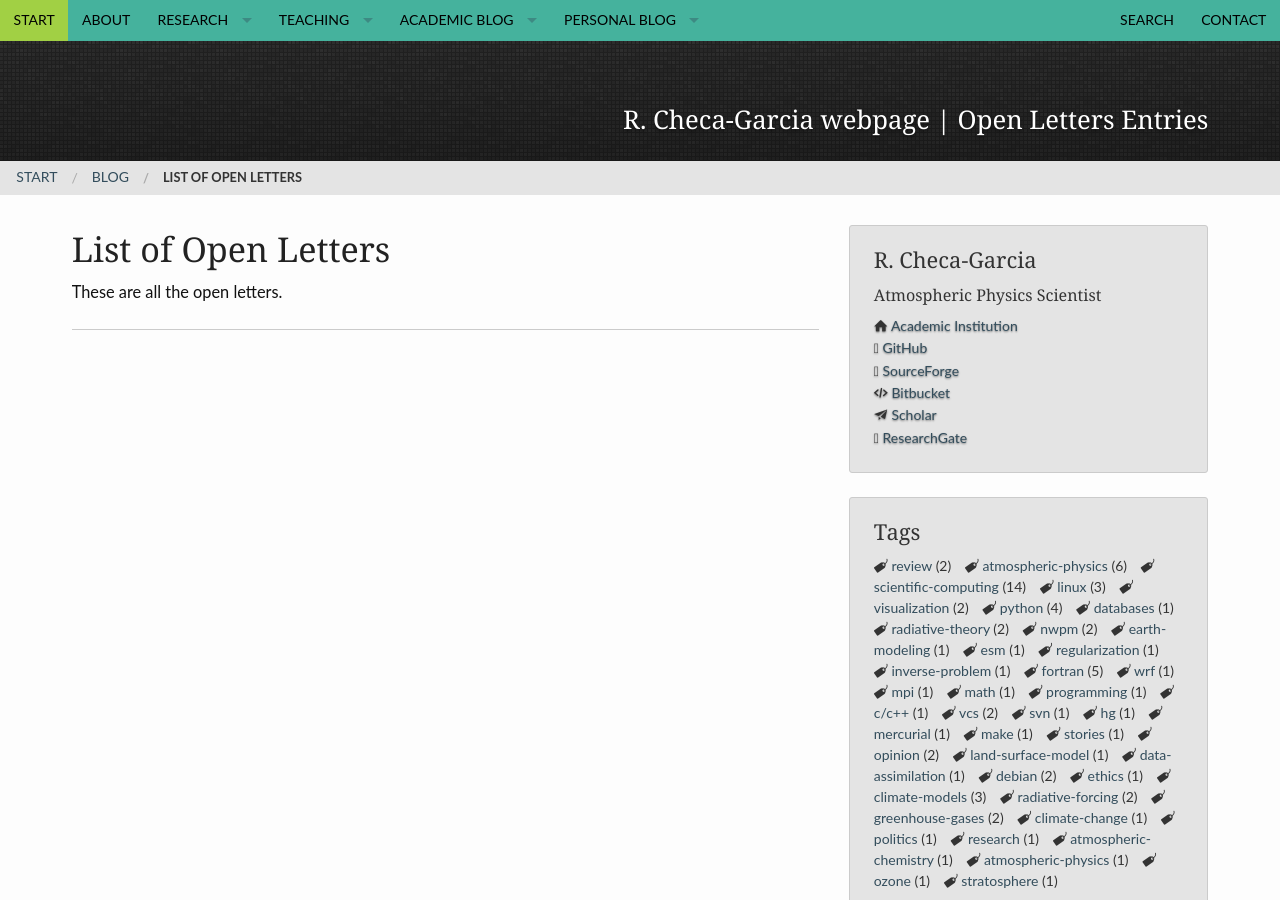
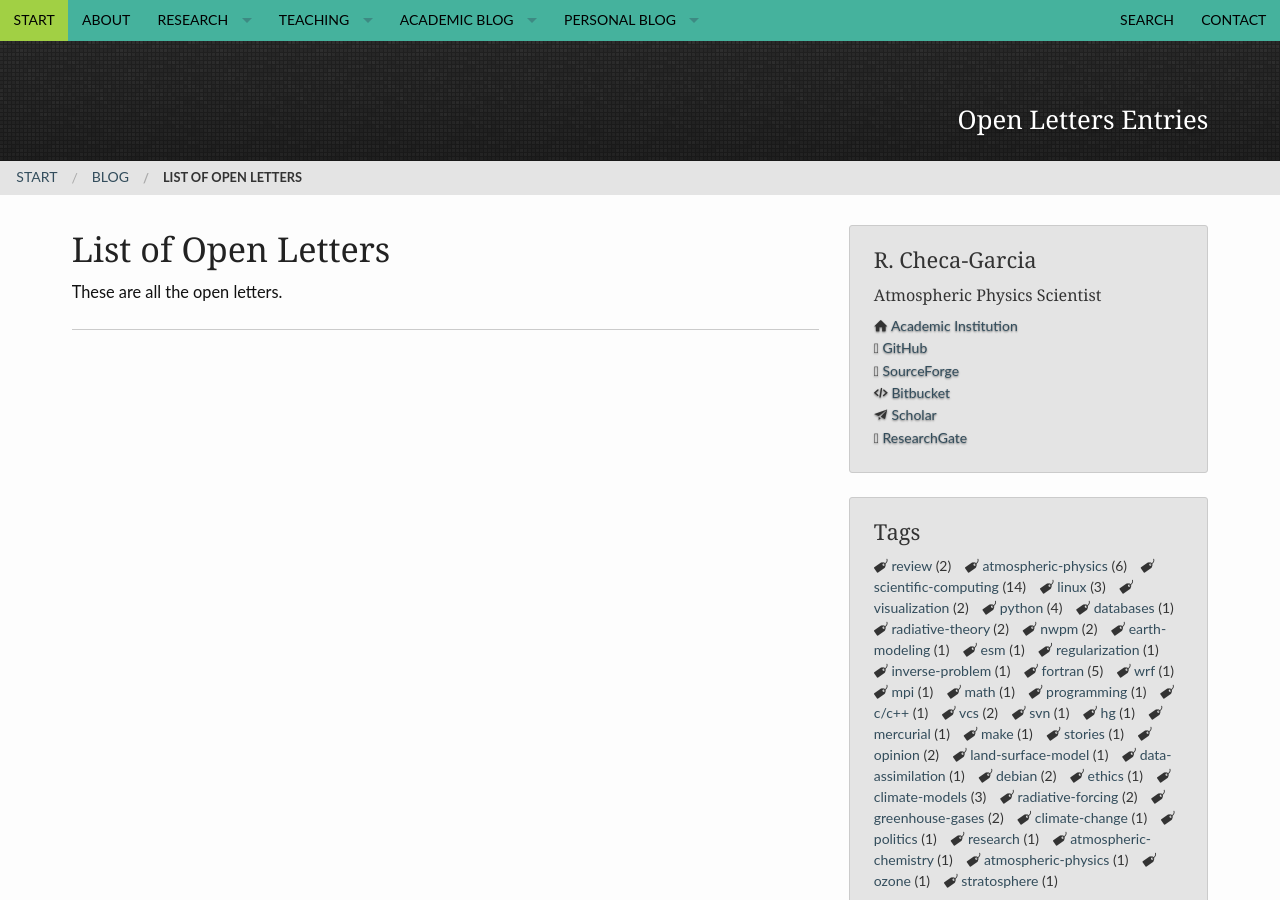
Before and after one commit to RCHG/rchg.github.io, a Jekyll site: the page built from blog/archive_openletters.html, in a window 1280 px wide and 900 px high. Built offline with Jekyll 4.4.1, drawn with Linux system fonts in a browser that asks for light colours; comment, search, counter and statistics services are not loaded.

Commit message:
Update archive_openletters.html

```diff
--- a/blog/archive_openletters.html
+++ b/blog/archive_openletters.html
@@ -5,7 +5,7 @@ teaser: "These are all the open letters."
 breadcrumb: true
 sidebar: right
 header:
-    title: R. Checa-Garcia webpage | Open Letters Entries
+    title: Open Letters Entries
     pattern: pattern_jquery-dark-grey-tile.png
 permalink: "blog/archive_openletters/"
 ---
```
